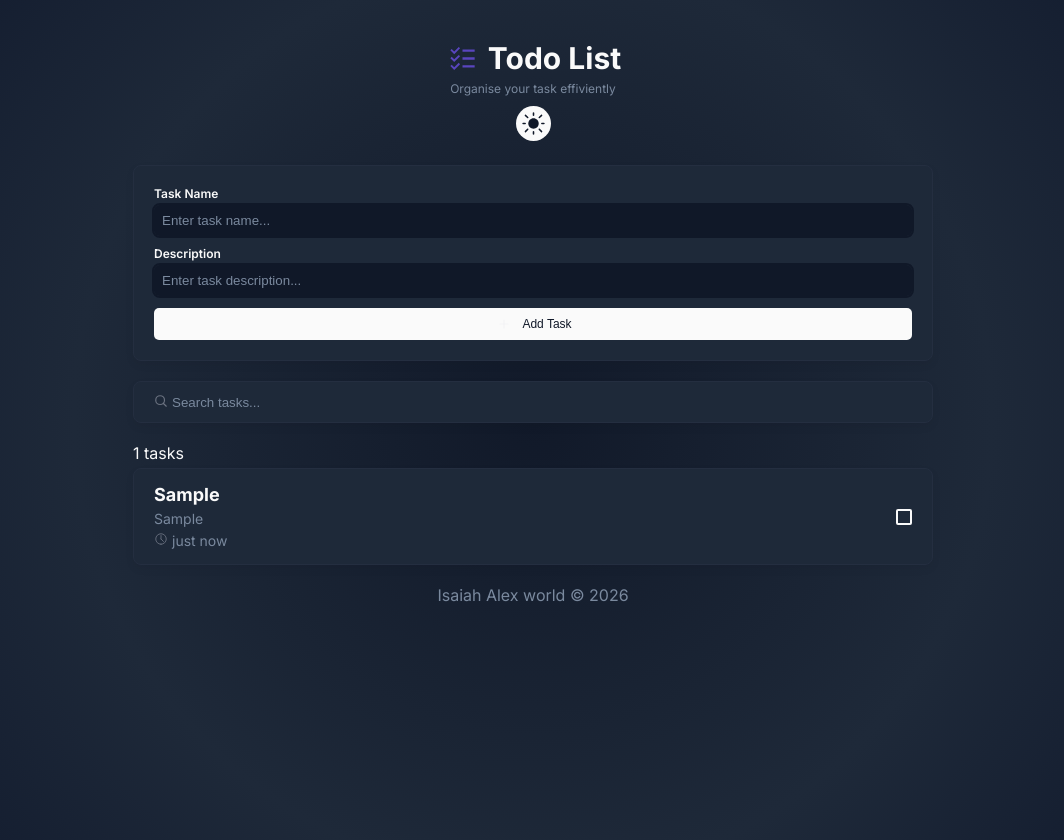
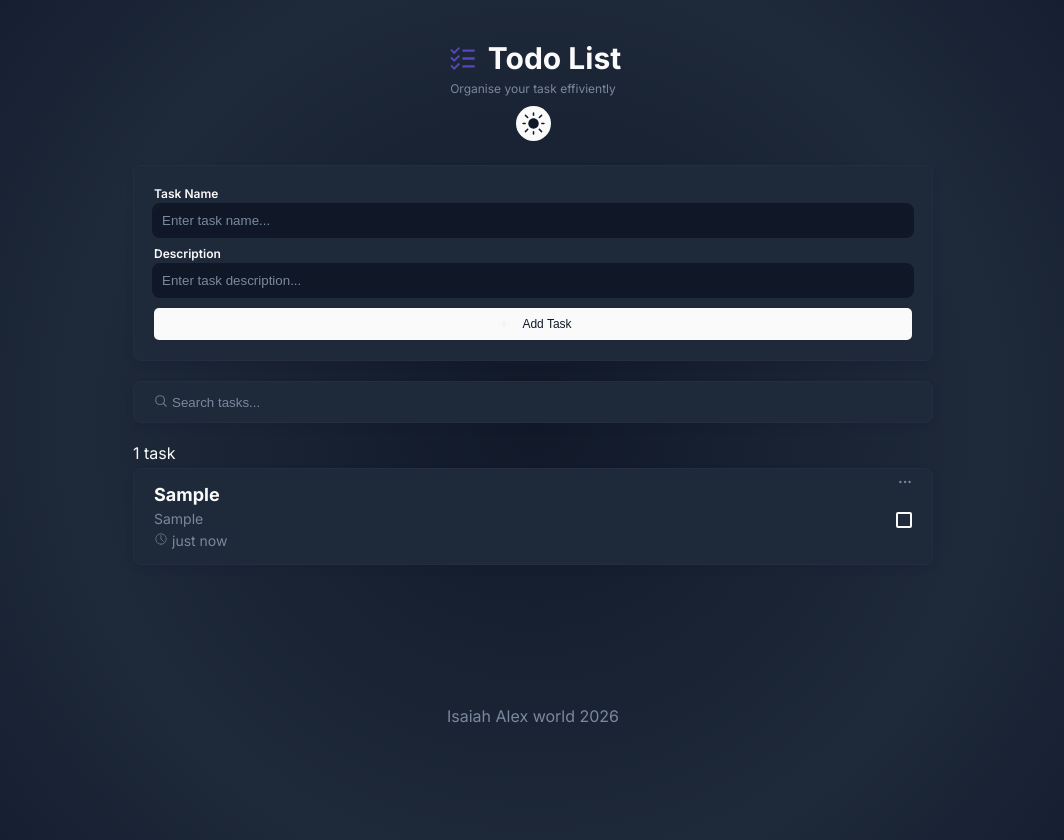
Before and after one commit to Isaiah-Alex/Todo-app, an Angular app: page / in a window 1280 px wide. Both pictures are taken after typing "Sample", "Sample" into the empty fields and a click on the button "Add Task". Shown: the whole page, without its empty margins (107-1171 px from the left). Built offline with nearby package versions, Linux system fonts and the light colour scheme.

Commit message:
added local storage

```diff
--- a/src/app/app.html
+++ b/src/app/app.html
@@ -13,7 +13,16 @@
     </app-card-wrapper>
     <app-search-input />
     <section class="tasks">
-        <p>{{todos().length > 1 ? (sortedTodo().length + " tasks") : (sortedTodo().length + " tasks") }}</p>
+
+        @if (sortedTodo().length === 1) {
+            <p>1 task</p>
+        } @else if (sortedTodo().length > 1 ) {
+            <p>{{sortedTodo().length }} tasks found</p>
+        } @else {
+            <p class="last-task-title">No task found</p>
+        }
+
+
         @for (todo of filteredTodos(); track todo.id) {
             <app-task
             [title]="todo.title"
@@ -25,5 +34,5 @@
          }
     </section>
 
+    <footer>Isaiah Alex world 2026</footer>
 </main>
-<footer>Isaiah Alex world &copy; 2026</footer>
--- a/src/app/app.scss
+++ b/src/app/app.scss
@@ -19,6 +19,18 @@
 footer {
     font-weight: 400;
     color: var(--color-text-secondary);
+    position: absolute;
+    bottom: 10px;
+    left: 50%;
+    transform: translateX(-50%);
+    text-align: center;
 
     // background-color: red;
 }
+
+main {
+    min-height: 80vh;
+    position: relative;
+    padding-bottom: 40px;
+
+}
--- a/src/app/component/task/task.html
+++ b/src/app/component/task/task.html
@@ -1,14 +1,15 @@
 <app-card-wrapper>
-    <section>
+    <section (click)="closeTab($event)">
+        <span
+        class="menutab"
+        [class.toggle] = "isMenuDisplayed()"
+        (click) = "deleteTask($event)"
+        >Delete</span>
         <div>
-            <h3
-            [class.strike-through]="isCompleted()"
-            >
+            <h3 [class.strike-through]="isCompleted()">
                 {{title()}}
             </h3>
-            <p class="description"
-            [class.strike-through]="isCompleted()"
-            >
+            <p class="description" [class.strike-through]="isCompleted()">
                 {{description()}}
             </p>
             <div class="time">
@@ -18,9 +19,9 @@
         </div>
         <!-- <app-icon iconName="delete"
         [isClickable]="true"></app-icon> -->
-        <input
-        type="checkbox"
-        (change)="onCheck($event)"
-        >
+        <div class="checkbox-div">
+            <input type="checkbox" [checked]="isCompleted()" (change)="onCheck($event)">
+        </div>
+        <div class="tab" (click)="onClick($event)">...</div>
     </section>
 </app-card-wrapper>
--- a/src/app/component/task/task.scss
+++ b/src/app/component/task/task.scss
@@ -1,17 +1,42 @@
-@mixin strike(){
-
+:host {
+    display: block;
 }
-
 
 section {
     display: flex;
-    margin: 15px 0px;
+    // margin: 15px 0px;
     text-align: left;
     color: var(--color-text-secondary);
     align-items: center;
     justify-content: space-between;
+    position: relative;
+    padding: 15px 0;
 
+    .menutab {
+        position: absolute;
+        color: var(--color-danger);
+        border: 2px solid var(--color-border);
+        border-radius: 4px;
+        padding: 3px 6px;
+        background-color: var(--color-bg-card);
+        top: 30px;
+        right: -40px;
+        z-index: 9;
+        cursor: pointer;
+        display: none;
+    }
 
+    .toggle {
+        display: block !important;
+    }
+
+    .tab {
+        position: absolute;
+        top: 0;
+        right: 0;
+        cursor: pointer;
+        font-weight: 700;
+    }
 
     div {
         h3 {
@@ -78,6 +103,7 @@ section {
         border: 2px solid var(--color-text-primary);
         cursor: pointer;
         border-radius: 2px;
+        margin-top: 10px;
 
 
         &:checked {
--- a/src/app/component/task/task.ts
+++ b/src/app/component/task/task.ts
@@ -1,4 +1,4 @@
-import { Component, inject, input, signal } from '@angular/core';
+import { Component, ElementRef, inject, input, signal } from '@angular/core';
 import { Icon } from '../icon/icon';
 import { CardWrapper } from '../card-wrapper/card-wrapper';
 import { TodoService } from '../../services/todo.service';
@@ -19,10 +19,32 @@ export class Task {
   isCompleted = input<boolean>(false);
   timestamp = input<Date>(new Date);
   id = input.required<number>();
+  isMenuDisplayed = signal<boolean>(false);
 
   onCheck = (event: Event) => {
     // const checked = (event.target as HTMLInputElement).checked;
+    event.preventDefault();
     this.todoService.toggle(this.id());
   }
 
+  onRightCLick(event: MouseEvent) {
+    event.preventDefault();
+    console.log('clicked me')
+  }
+
+  onClick(event: MouseEvent) {
+    event.stopPropagation();
+    this.isMenuDisplayed.update(val => !val);
+    // console.log('clicked')
+  }
+
+  closeTab(event: MouseEvent) {
+    if (this.isMenuDisplayed()) {
+      this.isMenuDisplayed.set(false)
+    }
+  }
+  deleteTask(event: MouseEvent) {
+    this.todoService.deleteTodo(this.id())
+  }
+
 }
--- a/src/app/services/todo.service.ts
+++ b/src/app/services/todo.service.ts
@@ -1,7 +1,5 @@
-import { computed, Injectable, input, signal } from "@angular/core";
+import { computed, Injectable, signal } from "@angular/core";
 import { Itodo } from "../types/todo.types";
-import { MOCK_TODOS } from "../constants/mock-data";
-
 
 const STORAGE_KEY = 'todos';
 
@@ -17,15 +15,15 @@ export class TodoService {
 
     sortedTodos = computed(() => {
         return this.filterTodos().slice().sort((a, b) => {
-            return Number(a.isCompleted) - Number(b.isCompleted);
-    });
+            return new Date(a.timestamp).getTime() - new Date(b.timestamp).getTime();
+        });
     });
 
     addTodo(title: string, description: string) {
         this.todos.update(todos => [
             ...todos,
             {
-                id: todos.length + 1,
+                id: Date.now(),
                 title,
                 description,
                 isCompleted: false,
@@ -35,18 +33,24 @@ export class TodoService {
         this.saveToStorage();
     }
 
+    deleteTodo(id: number) {
+        this.todos.update(todos => todos.filter(todo => todo.id !== id));
+        this.saveToStorage();
+    }
+
     toggle(id: number) {
         this.todos.update(todos => todos.map(todo =>
-            todo.id === id ? {
-                ...todo, isCompleted: !todo.isCompleted
-            } : todo
+            todo.id === id ? { ...todo, isCompleted: !todo.isCompleted } : todo
         ));
         this.saveToStorage();
     }
 
     private loadFromStorage(): Itodo[] {
         const stored = localStorage.getItem(STORAGE_KEY);
-        return stored ? JSON.parse(stored) : [];
+        return stored ? JSON.parse(stored).map((todo: Itodo) => ({
+            ...todo,
+            timestamp: new Date(todo.timestamp),
+        })) : [];
     }
 
     private saveToStorage() {
```
